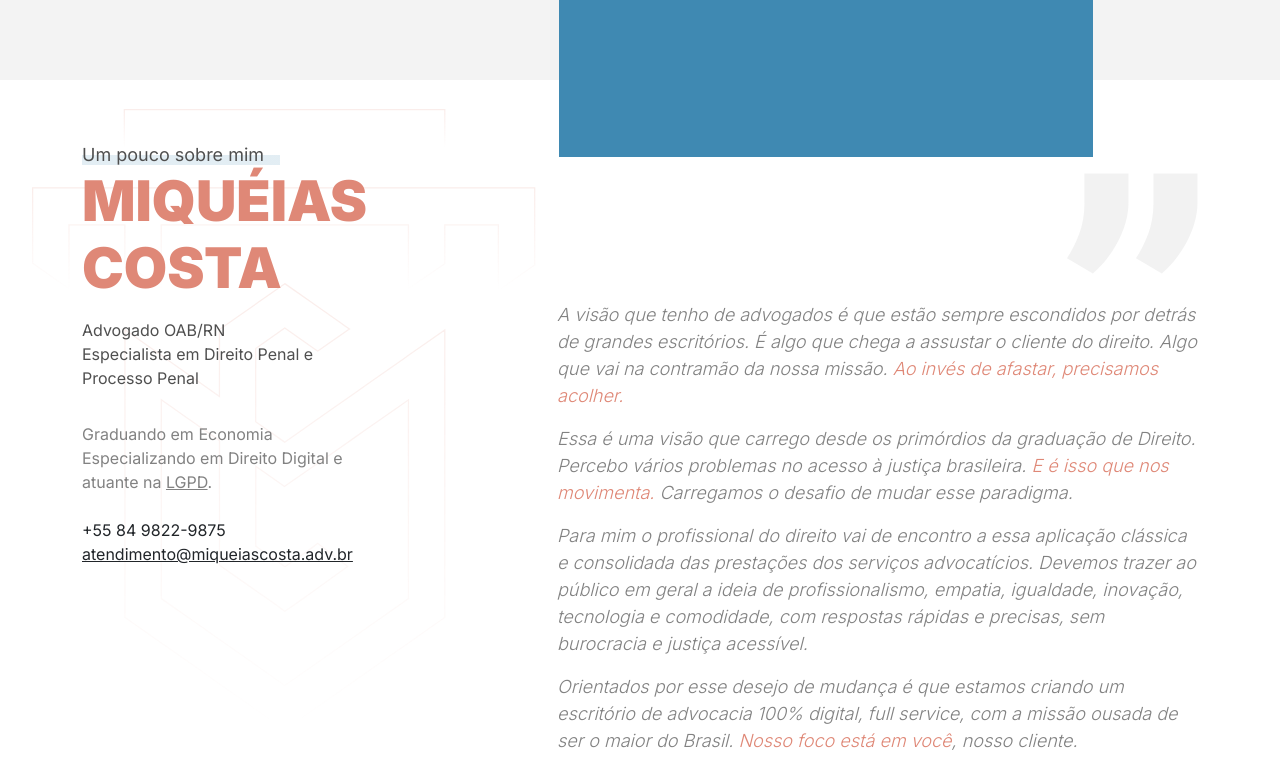
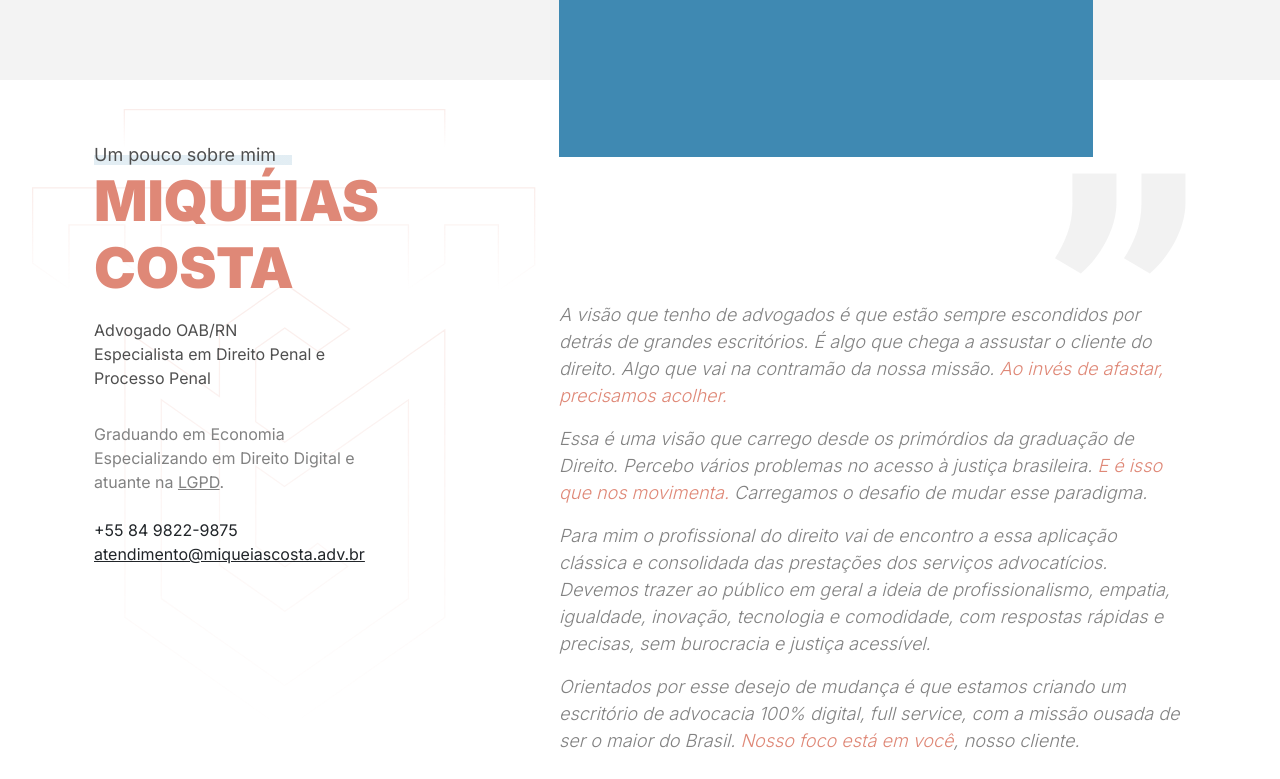
Before and after one commit to awe-zn/miqueias-site, a website: page index.html in a window 1280 px wide. Shown: the part 421-1200 px from the top of the page. Drawn offline with Linux system fonts and the light colour scheme.

Commit message:
Fixing margin text bio

```diff
--- a/index.html
+++ b/index.html
@@ -65,7 +65,7 @@
       </section>
 
       <section class="mt-lg-nawe-96 bio-area">
-        <div class="container py-awe-160 pt-lg-awe-32">
+        <div class="container py-awe-160 pt-lg-awe-32 gx-4">
           <div class="row">
             <div class="col-lg-4 col-md-5">
               <div>
@@ -81,7 +81,14 @@
                   Um pouco sobre mim
                 </span>
                 <h1
-                  class="fz-56 text-brand-second fw-black text-uppercase mb-0"
+                  class="
+                    fz-56
+                    text-brand-second
+                    fw-black
+                    text-uppercase
+                    mb-0
+                    text-break
+                  "
                 >
                   Miquéias Costa
                 </h1>
@@ -105,7 +112,7 @@
                   </a>
                   <a
                     href="mailto:atendimento@miqueiascosta.adv.br"
-                    class="text-reset"
+                    class="text-reset text-truncate"
                   >
                     atendimento@miqueiascosta.adv.br
                   </a>
```
